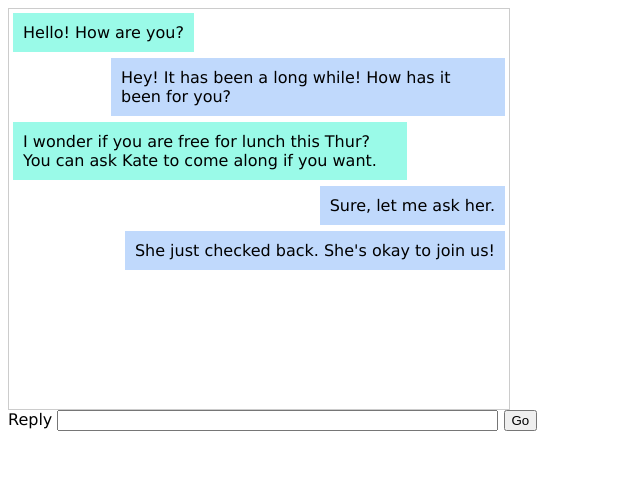
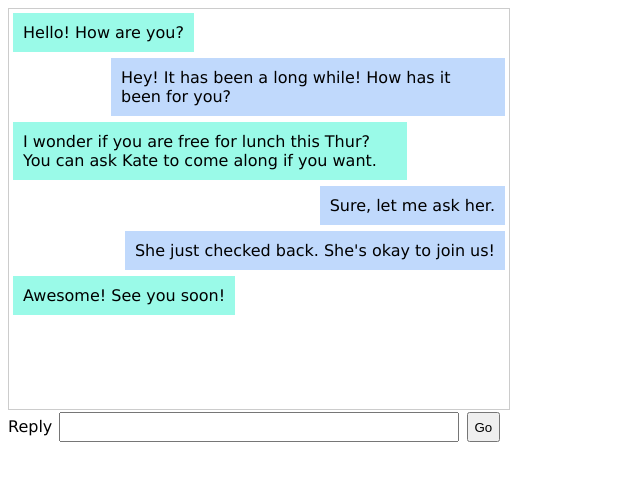
Before and after one commit to lisaong/adl, a Flask app: page / in a window 1280 px wide. Shown: the top 481 px of the page, without its empty margins (0-640 px from the left). Run offline with Flask 2, Linux system fonts and the light colour scheme.

Commit message:
style reply box

```diff
--- /dev/null
+++ b/SMDL/Day1/app/demo/static/default.js
@@ -0,0 +1,15 @@
+window.onload = function() {
+	let outer_div = document.createElement("div");
+	let inner_div = document.createElement("div");
+
+	inner_div.innerHTML = "Awesome! See you soon!";
+	inner_div.classList.add("user1", "msg_left_content");
+
+	outer_div.appendChild(inner_div);
+	outer_div.classList.add("msg", "msg_left");
+
+	let container = document.getElementById("container");
+	container.appendChild(outer_div);
+
+	outer_div.scrollIntoView(false);
+}
--- a/SMDL/Day1/app/demo/static/styles.css
+++ b/SMDL/Day1/app/demo/static/styles.css
@@ -37,5 +37,15 @@
 }
 
 body {
-  font-family: 'Lucida Sans Unicode', 'Lucida Grande', sans-serif;
+    font-family: 'Lucida Sans Unicode', 'Lucida Grande', sans-serif;
 }
+
+input[type~="text"] {
+    margin: 2px;
+    width: 400px;
+    height: 30px;
+}
+
+input[type~="submit"] {
+    height: 30px;
+}
--- a/SMDL/Day1/app/demo/templates/default.html
+++ b/SMDL/Day1/app/demo/templates/default.html
@@ -26,7 +26,7 @@
 
 <form method="POST" action="/">
     {{ form.hidden_tag() }}
-    {{ form.name.label }} {{ form.name(size=52) }}
+    {{ form.name.label }} {{ form.name() }}
     <input type="submit" value="Go">
 </form>
 
```
